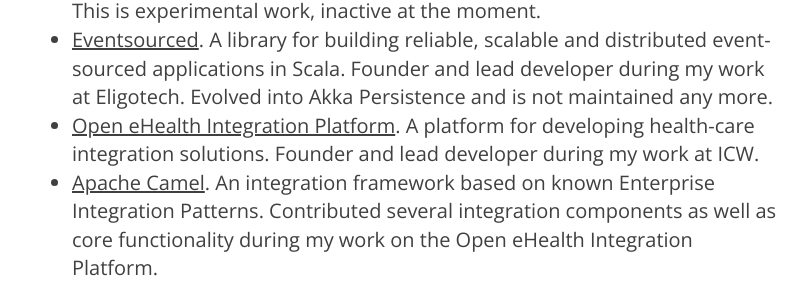
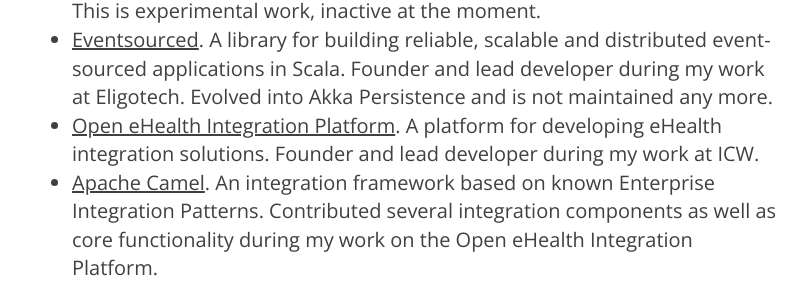
Before and after one commit to krasserm/krasserm.github.io, a Jekyll site: the page built from resume.md, in a window 1280 px wide and 900 px high, scrolled down 4540 px. Shown: the part 148-453 px from the top of the window, without its empty margins (233-1040 px from the left). Built offline with Jekyll 4.4.1, drawn with Linux system fonts in a browser that asks for light colours.

Commit message:
Minor edit

```diff
--- a/resume.md
+++ b/resume.md
@@ -151,7 +151,7 @@
 - [Eventsourced](https://github.com/eligosource/eventsourced). A library for building reliable, scalable and distributed
 event-sourced applications in Scala. Founder and lead developer during my work at Eligotech. Evolved into Akka Persistence
 and is not maintained any more.
-- [Open eHealth Integration Platform](https://github.com/oehf/ipf). A platform for developing health-care integration
+- [Open eHealth Integration Platform](https://github.com/oehf/ipf). A platform for developing eHealth integration
 solutions. Founder and lead developer during my work at ICW.
 - [Apache Camel](http://camel.apache.org/). An integration framework based on known Enterprise Integration Patterns.
 Contributed several integration components as well as core functionality during my work on the Open eHealth Integration
```
